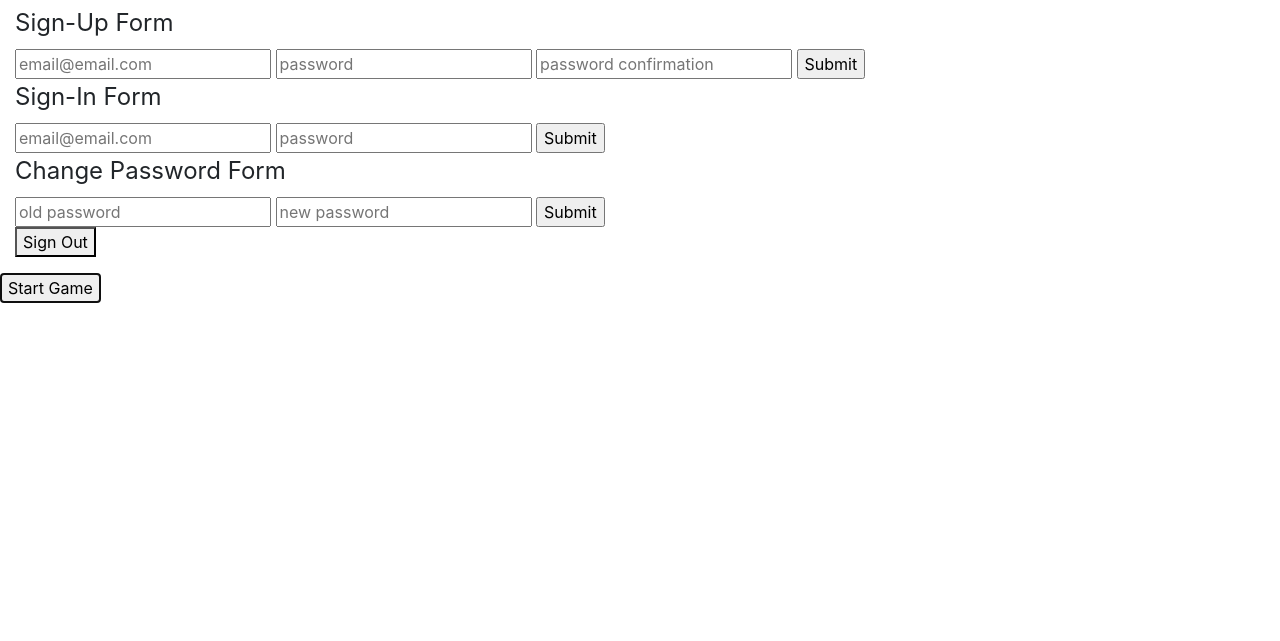
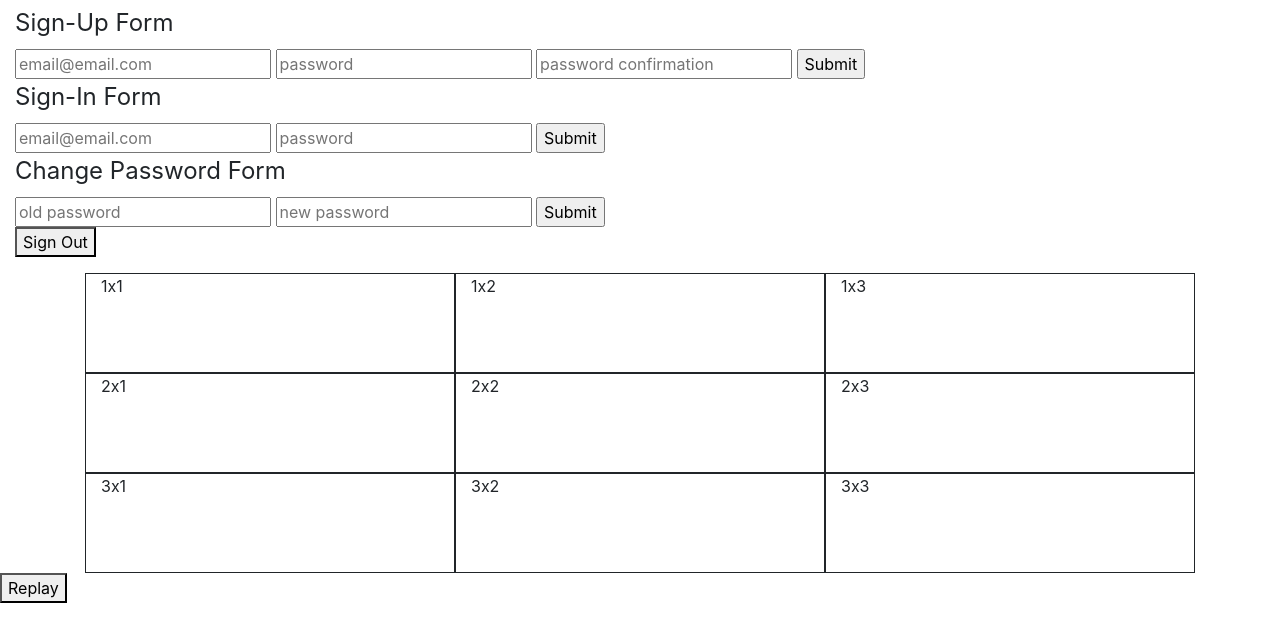
Before and after one commit to jooewoo/tic-tac-toe-client, a website built with webpack: page index.html in a window 1280 px wide. Both pictures are taken after a click on the button "Start Game". Shown: the part 51-692 px from the top of the page. Built offline with nearby package versions, Linux system fonts and the light colour scheme.

Commit message:
Made a new main.js for the game logic
Made my game board hidden, added a button to start game, and added a reset button for when the game is over.

```diff
--- a/assets/scripts/auth/events.js
+++ b/assets/scripts/auth/events.js
@@ -20,13 +20,11 @@ const onSignUp = (event) => {
 const onSignIn = (event) => {
   event.preventDefault()
   // to stop the default value that refreshes the page
-  console.log('sign in ran')
   const userData = getFormFields(event.target)
   $(event.target).trigger('reset')
   api.signIn(userData)
     .then(ui.signInSuccess)
     .catch(ui.failure)
-  console.log(userData)
 }
 
 const onChangePassword = (event) => {
--- /dev/null
+++ b/assets/scripts/main.js
@@ -0,0 +1,17 @@
+const startGame = () => {
+  $('#board').show()
+  $('#end-game').removeClass('hidden')
+  $('#start-game').addClass('hidden')
+}
+
+const replay = () => {
+  $('#board').hide()
+  $('#start-game').removeClass('hidden')
+  $('#end-game').addClass('hidden')
+}
+
+const player1 = 'X'
+const player2 = 'O'
+
+console.log(startGame)
+console.log(replay)
--- a/index.html
+++ b/index.html
@@ -44,8 +44,8 @@
         <p id="message" class="failure"></p>
       </div>
 
-      <div id="board" class="hidden">
-        <div id="grid" class="container">
+
+      <div id="board" class="container hidden" class="hidden">
         <div class="row">
           <div class="column col-4 col-sm-4 col-md-4 col-lg-4" data-cell-index="0">1x1</div>
           <div class="column col-4 col-sm-4 col-md-4 col-lg-4" data-cell-index="1">1x2</div>
@@ -62,16 +62,17 @@
           <div class="column col-4 col-sm-4 col-md-4 col-lg-4" data-cell-index="8">3x3</div>
         </div>
       </div>
-      </div>
+
 
     <div id="start-game">
-      <button id="start-game" onclick="startGame()">Start Game</button>
+      <button id="start-game-button" onclick="startGame()">Start Game</button>
     </div>
 
     <div id="end-game" class="hidden">
-      <button id="start-game" onclick="startGame()">Replay</button>
+      <button id="end-game-button" onclick="replay()">Replay</button>
     </div>
 
-    <script src="main.js"></script>
+    <script src="assets/scripts/main.js"></script>
+
     </body>
 </html>
--- a/main.js
+++ /dev/null
@@ -1,7 +0,0 @@
-const startGame = () => {
-  console.log('hello')
-  const board = ('#board').removeClass('hidden')
-  console.log(board)
-}
-
-console.log(startGame)
```
Also changed, not shown: 1 other file. Lines whose indentation alone changed are shown as unchanged.
